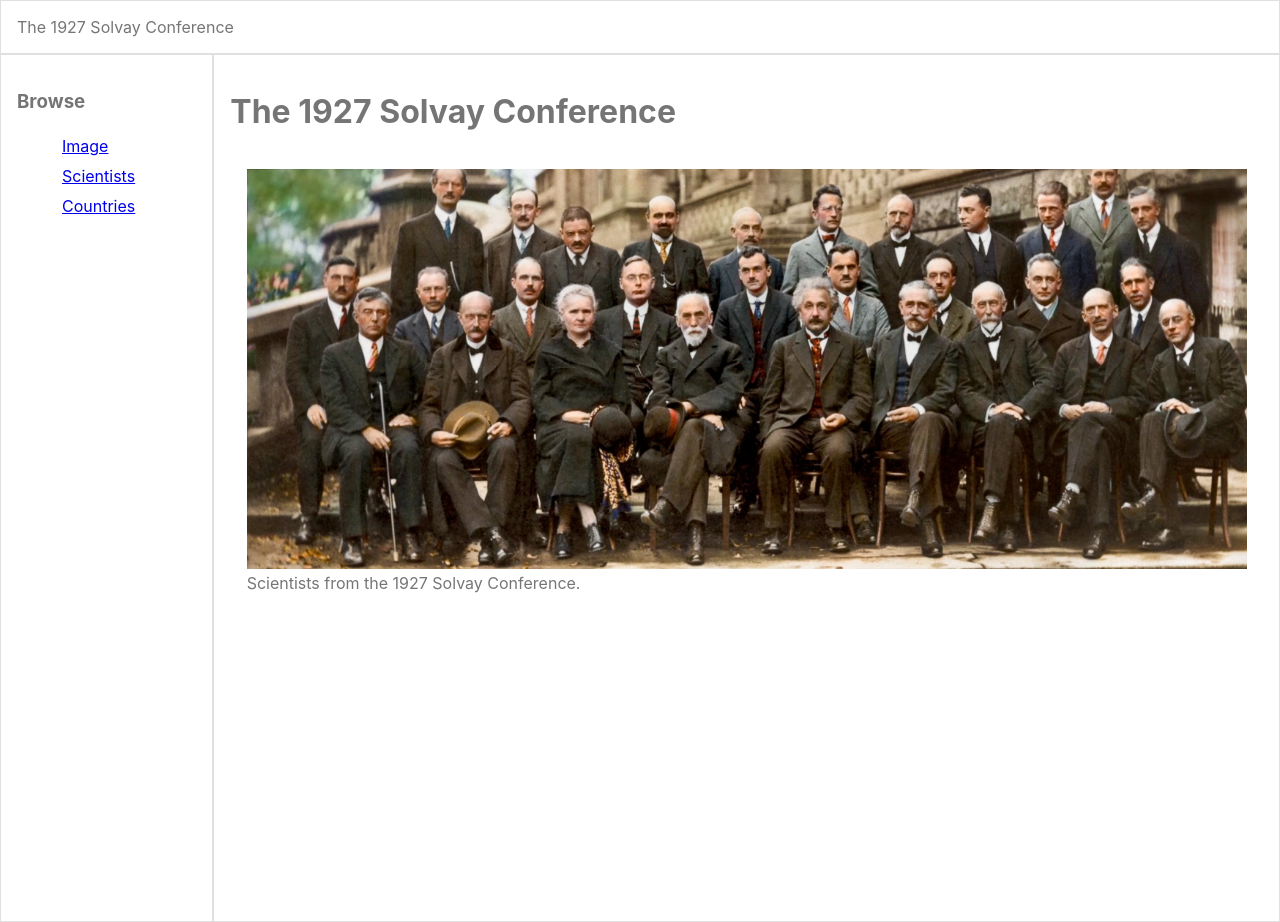
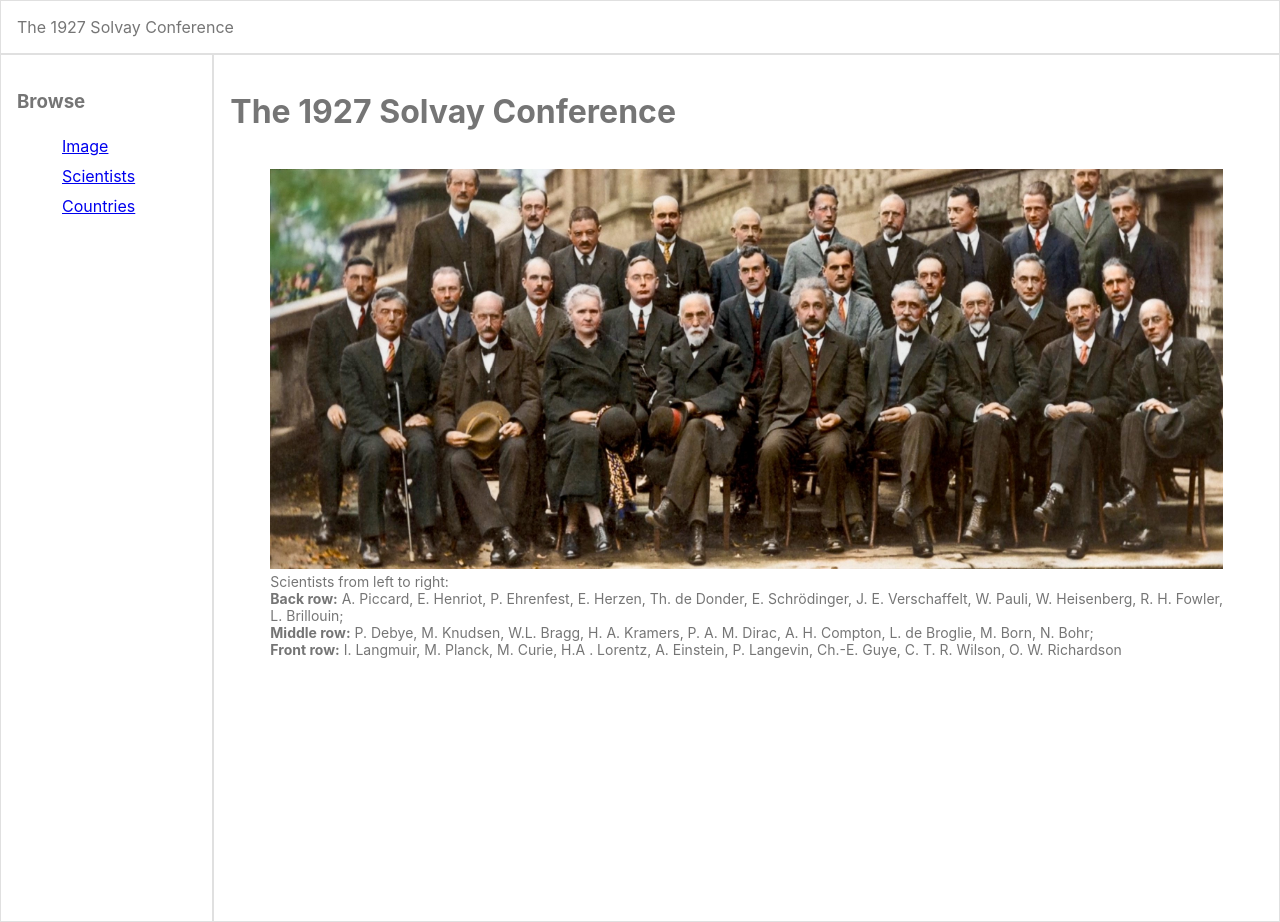
Before and after one commit to JohnnyBEdge/solvay_conf, a React (Create React App) app: page / in a window 1280 px wide. Built offline with nearby package versions, Linux system fonts and the light colour scheme.

Commit message:
styled figcaption

```diff
--- a/src/ImgMap.js
+++ b/src/ImgMap.js
@@ -51,7 +51,16 @@ import { getThemeProps } from '@material-ui/styles';
                     className={classes.solvay}
                     useMap="#map-overlay"
                     alt="A group photo of scientists from the 1927 Solvay Conference."/>
-                <figcaption>Scientists from the 1927 Solvay Conference.</figcaption>
+                <figcaption className={classes.caption}>
+                    Scientists from left to right:
+                    <br/>
+                        <b>Back row:</b> A. Piccard, E. Henriot, P. Ehrenfest, E. Herzen, Th. de Donder, E. Schrödinger, J. E. Verschaffelt,
+                        W. Pauli, W. Heisenberg, R. H. Fowler, L. Brillouin;
+                    <br/>
+                        <b>Middle row:</b> P. Debye, M. Knudsen, W.L. Bragg, H. A. Kramers, P. A. M. Dirac, A. H. Compton, L. de Broglie, M. Born, N. Bohr;
+                    <br/>
+                        <b>Front row:</b> I. Langmuir, M. Planck, M. Curie, H.A . Lorentz, A. Einstein, P. Langevin, Ch.-E. Guye, C. T. R. Wilson, O. W. Richardson
+                </figcaption>
             </figure>
 
         </div>
@@ -63,12 +72,17 @@ import { getThemeProps } from '@material-ui/styles';
         alignSelf: 'center'
       },
     solvay: {
-        width: 1000,
-        height: 400,
+        width: "100%",
+        maxWidth: 1000,
+        maxHeight: 400,
+        height: "100%",
     },
     container: {
         height: '100vh',
         display: 'flex',
         flexDirection: 'column'
+    },
+    caption: {
+        fontSize: 14
     }
   }));
```
